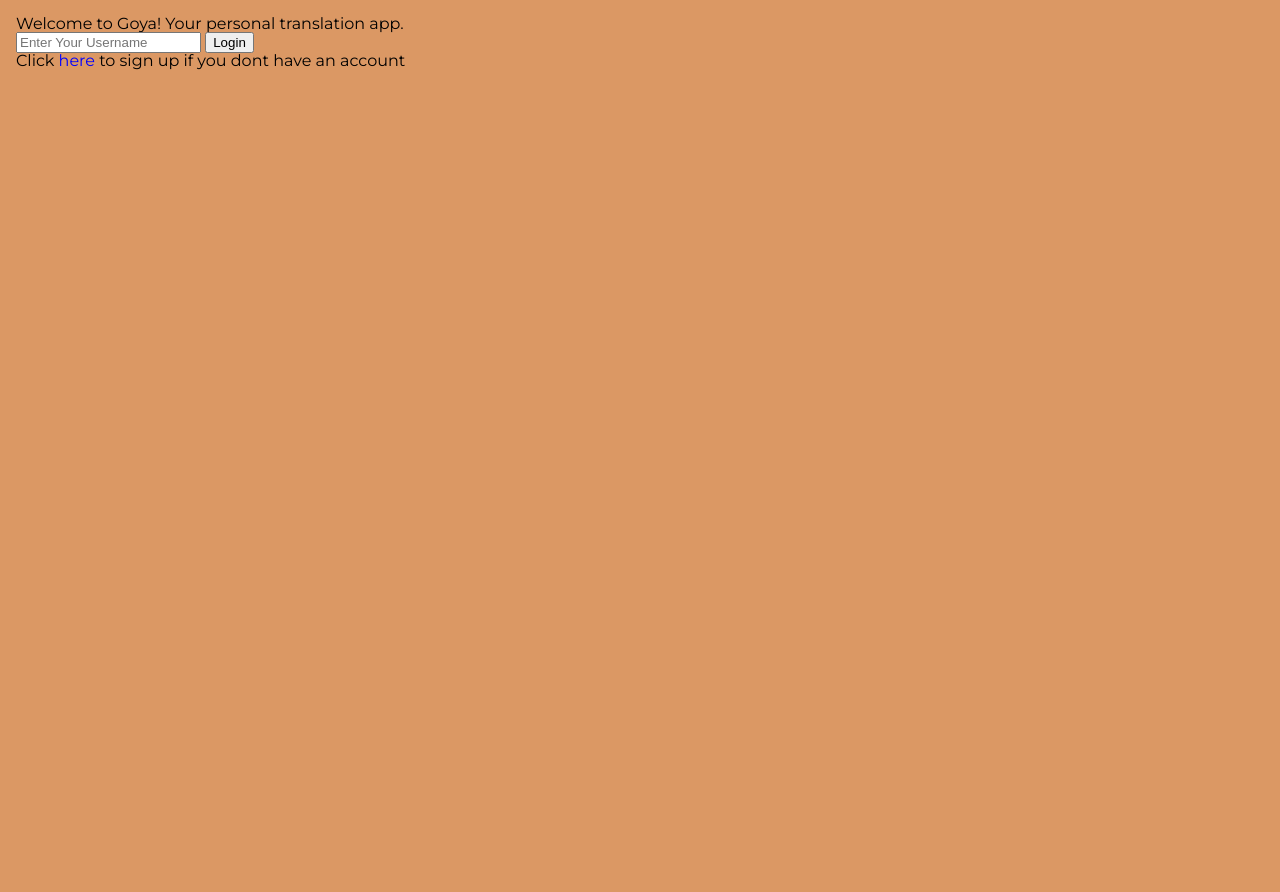
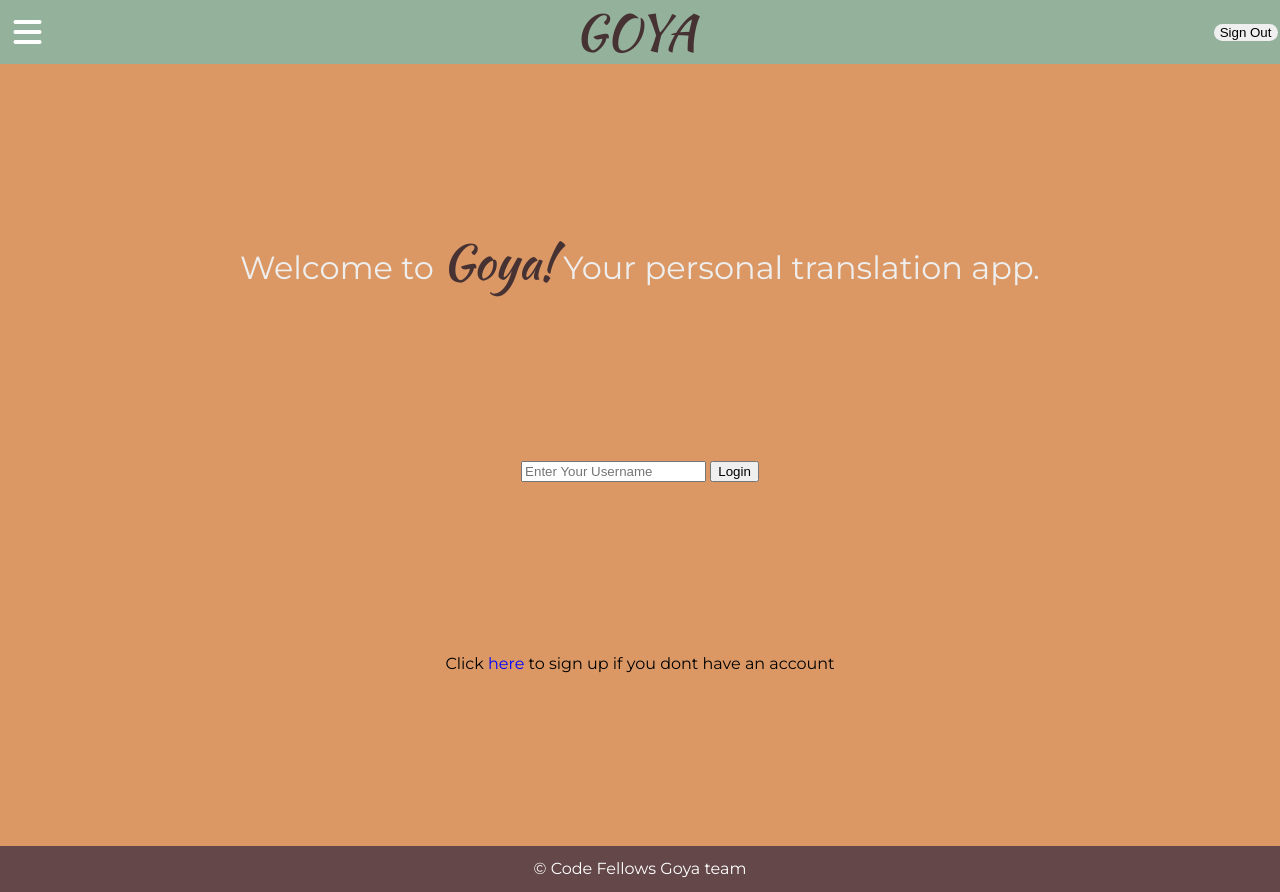
Before and after one commit to 301-final-project-speech-to-text/speech-to-text, a Node server app: page / in a window 1280 px wide. Run offline with Node 20, Linux system fonts and the light colour scheme; data that the repository does not hold is empty; some libraries are stand-ins or nearby versions.

Commit message:
got login and signup page to look nicer

```diff
--- a/public/styles/base.css
+++ b/public/styles/base.css
@@ -1,5 +1,10 @@
 body {
   font-family: 'Montserrat', sans-serif;
+}
+
+h1 {
+  color: #eee;
+  font-size: 2rem;
 }
 
 
@@ -141,9 +146,9 @@ nav > ul > li > a{
 
 /* //////////////////////////////////////// Home Page ////////////////////////////////////////////////// */
 
-#appName {
+.appName {
   font-family: 'Kaushan Script', cursive;
-  font-size: 2em;
+  font-size: 3rem;
   color: #463233;
 }
 
@@ -155,6 +160,7 @@ footer {
   justify-content: center;
   align-items: center;
   padding: 15px;
+  width: 100vw;
 }
 
 #firstLanguageWindow {
@@ -187,6 +193,7 @@ footer {
 nav {
   background: rgb(148, 177, 155);
   padding-right: 5px;
+  width: 100vw;
 }
 
 #saveWindow {
@@ -261,14 +268,19 @@ body {
 #user-login, #user-signup {
   display: flex;
   flex-direction: column;
-  justify-content: center;
+  justify-content: space-between;
+  align-items: center;
   position: fixed;
   height: 100vh;
   width: 100vw;
   z-index: 2;
-  padding: 1rem;
+  /* padding: 1rem; */
   background: #DB9864;
-  display: none;
+  /* display: none; */
+}
+
+#user-login {
+  z-index: 3;
 }
 
 #signUpPage {
--- a/views/header.ejs
+++ b/views/header.ejs
@@ -7,7 +7,7 @@
         <a href="/about">About Us</a>
         <a href="/instructions">Instructions</a>
     </div>
-    <h1 id="appName">GOYA</h1>
+    <h1 class="appName">GOYA</h1>
     <div id='userSection'>
       <h2 id="user"></h2>
       <button id='signOut'>Sign Out</button>
--- a/views/index.ejs
+++ b/views/index.ejs
@@ -7,29 +7,41 @@
 
   <%- include('header.ejs') %>
 
-  <section type="hidden" id="user-login">
+  <section id="user-login">
+    <%- include('header.ejs') %>
     <h1>
-    Welcome to Goya! Your personal translation app.
+      Welcome to <span class="appName">Goya!</span> Your personal translation app.
     </h1>
 
     <form id="userLogin">
       <input id="userNameLogin" type="text" placeholder="Enter Your Username" required/>
       <button id="login">Login</button>
     </form>
-      <p>Click <span id="signUpPage">here</span> to sign up if you dont have an account</p>
 
+    <p>
+      Click <span id="signUpPage">here</span> to sign up if you dont have an account
+    </p>
+
+    <footer>
+      <span>&copy; Code Fellows Goya team</span>
+    </footer>
   </section>
 
   <section id="user-signup">
 
+    <%- include('header.ejs') %>
     <h1>
-    Welcome to Goya! Your personal translation app.
+    Welcome to <span class="appName">Goya!</span> Your personal translation app.
     </h1>
 
     <form id="userSignup">
       <input id="userNameSignup" type="text" placeholder="Enter A Unique Username" required/>
       <button id="signUp">Sign Up</button>
     </form>
+
+    <footer>
+      <span>&copy; Code Fellows Goya team</span>
+    </footer>
 
   </section>
 
```
Also changed, not shown: public/js/app.js.
